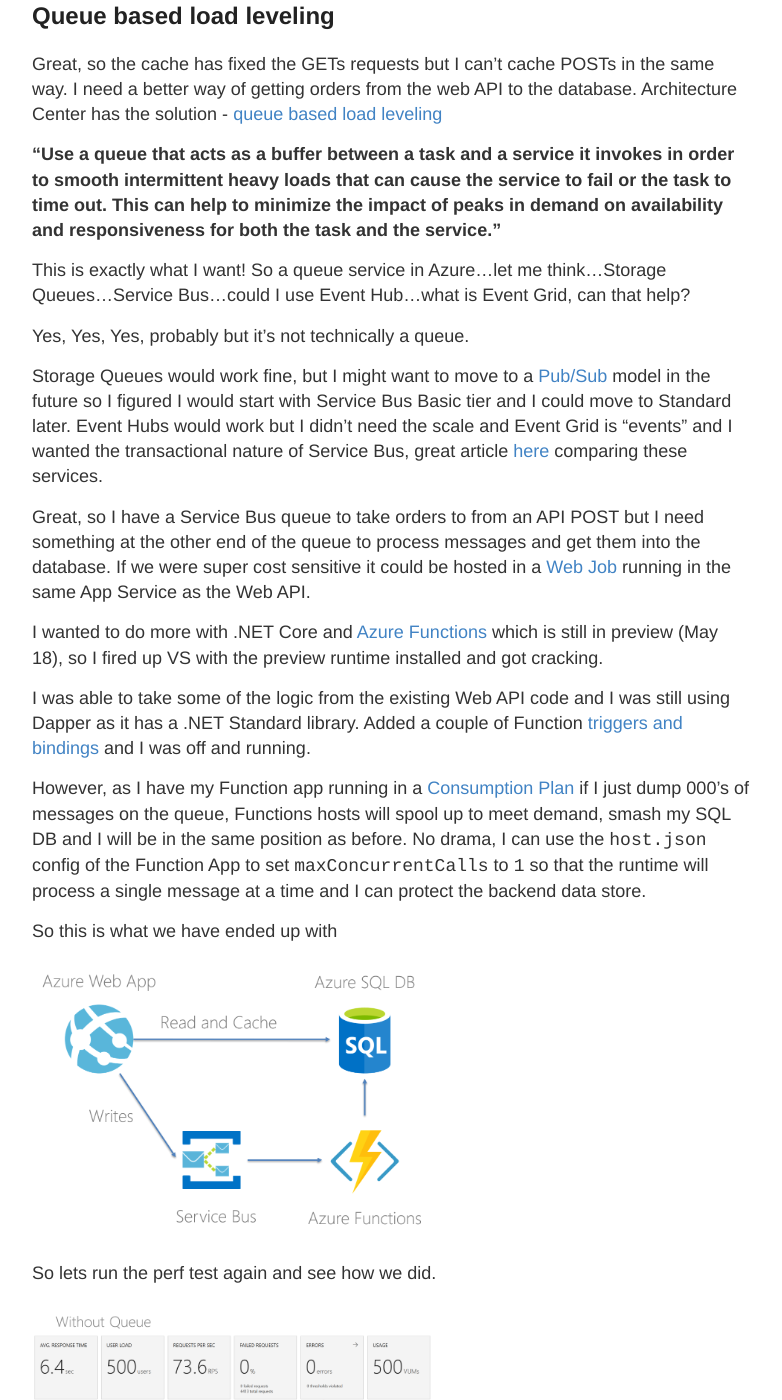
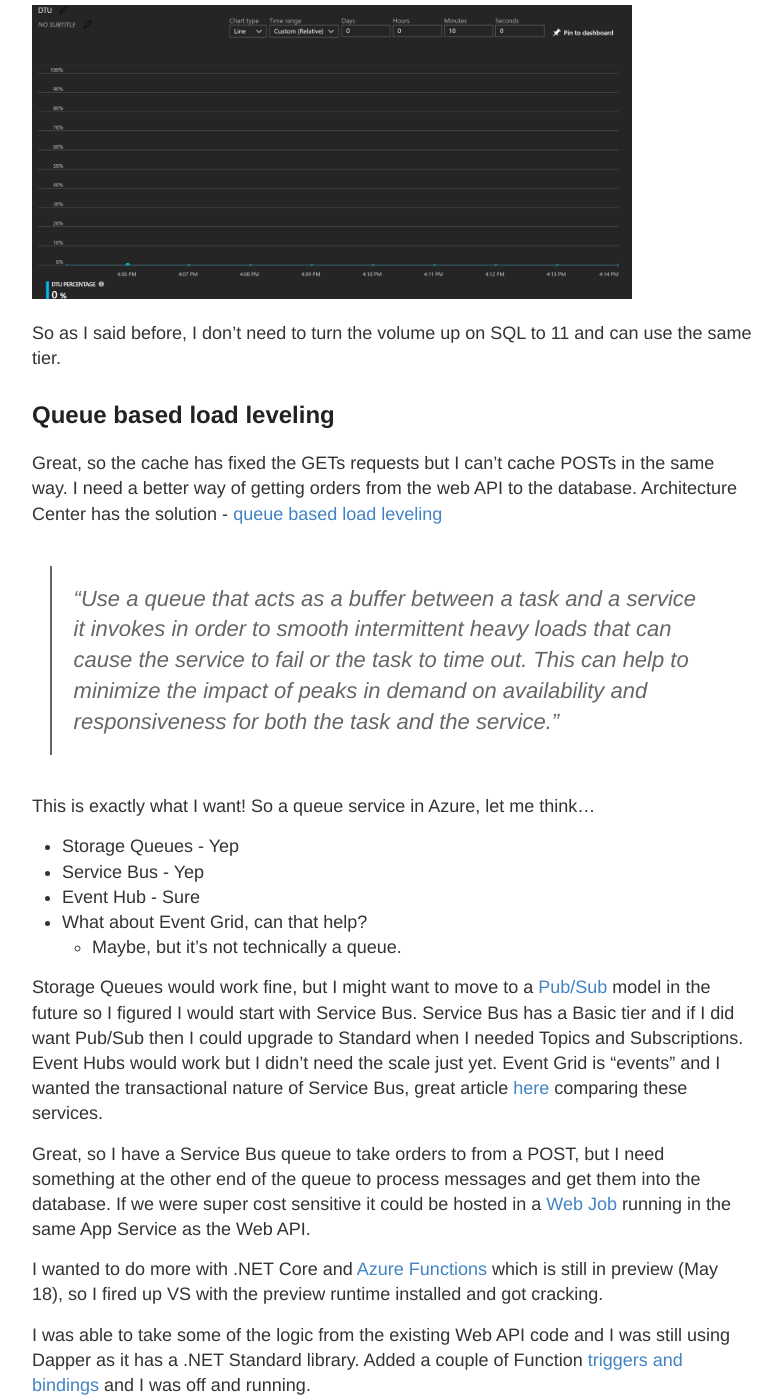
Before and after one commit to msimpsonnz/msimpsonnz.github.io, a Jekyll site: the page built from _posts/2018-05-02-AzureSummit-2.md, in a window 1280 px wide and 1400 px high, scrolled down 2808 px. Shown: the whole window, without its empty margins (248-1030 px from the left). Built offline with Jekyll 4.4.1, drawn with Linux system fonts in a browser that asks for light colours; some of the changed text lies outside the part shown.

Commit message:
Publish part 3 azure summit

````diff
--- a/_posts/2018-05-02-AzureSummit-2.md
+++ b/_posts/2018-05-02-AzureSummit-2.md
@@ -15,13 +15,14 @@
 
 ## Insulating GETs from the data store with Cache-Aside
 
-[Cache-Aside](https://docs.microsoft.com/en-us/azure/architecture/patterns/cache-aside) **"Load data on demand into a cache from a data store. This can improve performance and also helps to maintain consistency between data held in the cache and data in the underlying data store."**
+[Cache-Aside](https://docs.microsoft.com/en-us/azure/architecture/patterns/cache-aside)
+>"Load data on demand into a cache from a data store. This can improve performance and also helps to maintain consistency between data held in the cache and data in the underlying data store."
 
 Cache-aside is a great way to support slow moving data and not just blindly hammer the backend data store with the same query millions of times a day. With this pattern I can potentially use a lower tier of Azure SQL DB as I don't need it to serve up the same query all the time for the product catalog as I can just cache it.
 
-Ok cool, so Redis is a cache right? Yep! OK GO...STOP...WAIT
+Ok cool, so [Redis](https://redis.io/) is a cache right? Yep! OK GO...STOP...WAIT
 
-Redis is great and we love Redis! However, in part 1 we talked about **"doing more with what you have"**
+Redis is great and we love Redis!! However, in part 1 we talked about *"doing more with what you have"*
 
 So my app is pretty simple and I am using Vue to do some heavy lifting on the client side and my .NET Core API is nice and lightweight, so I have some spare memory available on the Azure App Service! Awesome, lets put that memory to use!
 
@@ -31,7 +32,9 @@
 
 Great so I can add the following to `Startup.cs` under `ConfigureServices`
 
->services.AddMemoryCache();
+```
+services.AddMemoryCache();
+```
 
 Then I can change my database call to use the cache
 
@@ -56,17 +59,17 @@
     }
 ```
 
-Define a "cachekey" name, then check for it's existence, create it it's not there and use it for 1 hour before refreshing.
+Define a cache key, then check for it's existence, create it it's not there and use it for 1 hour before refreshing.
 
 Nice! Run the perf test and here are the results
 
-[<img src="{{ site.baseurl }}/images/2018-05-01-AzureSummit/VSTS-CACHE-GET.png" style="width: 400px;"/>]({{ site.baseurl }}/images/2018-05-01-AzureSummit/VSTS-CACHE-GET.png)
+[<img src="{{ site.baseurl }}/images/2018-05-01-AzureSummit/VSTS-CACHE-GET.png" style="width: 600px;"/>]({{ site.baseurl }}/images/2018-05-01-AzureSummit/VSTS-CACHE-GET.png)
 
-So 100% improvement in performance for $0 additional cloud spend and just the development effort to write, test and deploy!
+So 100% improvement in performance for **$0** additional cloud spend and just the development effort to write, test and deploy!
 
 But there is more...look what it had done to the SQL database requests
 
-[<img src="{{ site.baseurl }}/images/2018-05-01-AzureSummit/VSTS-CACHE-SQL.png" style="width: 400px;"/>]({{ site.baseurl }}/images/2018-05-01-AzureSummit/VSTS-CACHE-SQL.png)
+[<img src="{{ site.baseurl }}/images/2018-05-01-AzureSummit/VSTS-CACHE-SQL.png" style="width: 600px;"/>]({{ site.baseurl }}/images/2018-05-01-AzureSummit/VSTS-CACHE-SQL.png)
 
 So as I said before, I don't need to turn the volume up on SQL to 11 and can use the same tier.
 
@@ -74,45 +77,62 @@
 
 Great, so the cache has fixed the GETs requests but I can't cache POSTs in the same way. I need a better way of getting orders from the web API to the database. Architecture Center has the solution - [queue based load leveling](https://docs.microsoft.com/en-us/azure/architecture/patterns/queue-based-load-leveling)
 
-**"Use a queue that acts as a buffer between a task and a service it invokes in order to smooth intermittent heavy loads that can cause the service to fail or the task to time out. This can help to minimize the impact of peaks in demand on availability and responsiveness for both the task and the service."**
+>"Use a queue that acts as a buffer between a task and a service it invokes in order to smooth intermittent heavy loads that can cause the service to fail or the task to time out. This can help to minimize the impact of peaks in demand on availability and responsiveness for both the task and the service."
 
-This is exactly what I want! So a queue service in Azure...let me think...Storage Queues...Service Bus...could I use Event Hub...what is Event Grid, can that help?
+This is exactly what I want! So a queue service in Azure, let me think...
+* Storage Queues - Yep
+* Service Bus - Yep
+* Event Hub - Sure
+* What about Event Grid, can that help?
+    * Maybe, but it's not technically a queue.
 
-Yes, Yes, Yes, probably but it's not technically a queue.
+Storage Queues would work fine, but I might want to move to a [Pub/Sub](https://docs.microsoft.com/en-us/azure/service-bus-messaging/service-bus-dotnet-how-to-use-topics-subscriptions) model in the future so I figured I would start with Service Bus. Service Bus has a Basic tier and if I did want Pub/Sub then I could upgrade to Standard when I needed Topics and Subscriptions.
+Event Hubs would work but I didn't need the scale just yet. Event Grid is "events" and I wanted the transactional nature of Service Bus, great article [here](https://docs.microsoft.com/en-us/azure/event-grid/compare-messaging-services) comparing these services.
 
-Storage Queues would work fine, but I might want to move to a [Pub/Sub](https://docs.microsoft.com/en-us/azure/service-bus-messaging/service-bus-dotnet-how-to-use-topics-subscriptions) model in the future so I figured I would start with Service Bus Basic tier and I could move to Standard later. Event Hubs would work but I didn't need the scale and Event Grid is "events" and I wanted the transactional nature of Service Bus, great article [here](https://docs.microsoft.com/en-us/azure/event-grid/compare-messaging-services) comparing these services.
-
-Great, so I have a Service Bus queue to take orders to from an API POST but I need something at the other end of the queue to process messages and get them into the database. If we were super cost sensitive it could be hosted in a [Web Job](https://docs.microsoft.com/en-us/azure/app-service/web-sites-create-web-jobs) running in the same App Service as the Web API.
+Great, so I have a Service Bus queue to take orders to from a POST, but I need something at the other end of the queue to process messages and get them into the database. If we were super cost sensitive it could be hosted in a [Web Job](https://docs.microsoft.com/en-us/azure/app-service/web-sites-create-web-jobs) running in the same App Service as the Web API.
 
 I wanted to do more with .NET Core and [Azure Functions](https://docs.microsoft.com/en-us/azure/azure-functions/functions-versions) which is still in preview (May 18), so I fired up VS with the preview runtime installed and got cracking.
 
 I was able to take some of the logic from the existing Web API code and I was still using Dapper as it has a .NET Standard library. Added a couple of Function [triggers and bindings](https://docs.microsoft.com/en-us/azure/azure-functions/functions-triggers-bindings) and I was off and running.
 
+```
+public static class CreateOrderFromMsg
+{
+    [FunctionName("CreateOrderFromMsg")]
+    public static async Task Run([ServiceBusTrigger("salesorder")]string msg, TraceWriter log)
+    {
+        if (log != null) log.Info(msg);
+        SalesOrder msgObj = JsonConvert.DeserializeObject<SalesOrder>(msg);
+        await DBHelper.CreateOrder(msgObj);
+    }
+}
+```
+
 However, as I have my Function app running in a [Consumption Plan](https://docs.microsoft.com/en-us/azure/azure-functions/functions-scale) if I just dump 000's of messages on the queue, Functions hosts will spool up to meet demand, smash my SQL DB and I will be in the same position as before. No drama, I can use the `host.json` config of the Function App to set `maxConcurrentCalls` to `1` so that the runtime will process a single message at a time and I can protect the backend data store.
 
 So this is what we have ended up with
 
-[<img src="{{ site.baseurl }}/images/2018-05-01-AzureSummit/HL-ARCH.png" style="width: 400px;"/>]({{ site.baseurl }}/images/2018-05-01-AzureSummit/HL-ARCH.png)
+[<img src="{{ site.baseurl }}/images/2018-05-01-AzureSummit/HL-ARCH.png" style="width: 600px;"/>]({{ site.baseurl }}/images/2018-05-01-AzureSummit/HL-ARCH.png)
 
 So lets run the perf test again and see how we did.
 
-[<img src="{{ site.baseurl }}/images/2018-05-01-AzureSummit/VSTS-QUEUE-POST.png" style="width: 400px;"/>]({{ site.baseurl }}/images/2018-05-01-AzureSummit/VSTS-QUEUE-POST.png)
+[<img src="{{ site.baseurl }}/images/2018-05-01-AzureSummit/VSTS-QUEUE-POST.png" style="width: 600px;"/>]({{ site.baseurl }}/images/2018-05-01-AzureSummit/VSTS-QUEUE-POST.png)
 
 Awesome, so we have improved the write performance by 100% from where we started.
 
-I was stoked but the RPS numbers didn't look that great, to start with I didn't bother with Async/Await or any "proper" application design. **"Done is better than perfect"**
+I was stoked but the RPS numbers didn't look that great, to start with I didn't bother with Async/Await or any "proper" application design. *"Done is better than perfect"*
 
 So what would happen if I took a bit more time and looked at async and some [Domain Driven Design](https://martinfowler.com/tags/domain%20driven%20design.html) patterns. I ended up with a few abstractions for Service Bus with some interfaces and an event handler that I could just push messages onto using async.
 
-[<img src="{{ site.baseurl }}/images/2018-05-01-AzureSummit/VSTS-QUEUE-ASYNC.png" style="width: 400px;"/>]({{ site.baseurl }}/images/2018-05-01-AzureSummit/VSTS-QUEUE-ASYNC.png)
+[<img src="{{ site.baseurl }}/images/2018-05-01-AzureSummit/VSTS-QUEUE-ASYNC.png" style="width: 600px;"/>]({{ site.baseurl }}/images/2018-05-01-AzureSummit/VSTS-QUEUE-ASYNC.png)
 
 **BOOM!! Another 100% improvement from adding the queue, taking us to 4x the performance from when we started all of this!**
 
 Ok..calm down...how much did this cost me?
 
-[<img src="{{ site.baseurl }}/images/2018-05-01-AzureSummit/VSTS-QUEUE-COST.png" style="width: 400px;"/>]({{ site.baseurl }}/images/2018-05-01-AzureSummit/VSTS-QUEUE-COST.png)
+[<img src="{{ site.baseurl }}/images/2018-05-01-AzureSummit/VSTS-QUEUE-COST.png" style="width: 600px;"/>]({{ site.baseurl }}/images/2018-05-01-AzureSummit/VSTS-QUEUE-COST.png)
 
-**DOUBLE BOOM**
+**DOUBLE BOOM!!**
 
 Yes, that's right folks all of this could be yours, for the princely sum of an additional `$29 NZD` (May 2018 public price list)
 
````
Also changed, not shown: _drafts/2018-05-03-AzureSummit-3.md (deleted, +0 -60 lines), _posts/2018-05-01-AzureSummit-1.md (+4 -4 lines), _posts/2018-05-03-AzureSummit-3.md (added, +119 -0 lines), images/2018-05-01-AzureSummit/FINAL-COST.png (added), images/2018-05-01-AzureSummit/HL-ARCH-FINAL.png (added).
